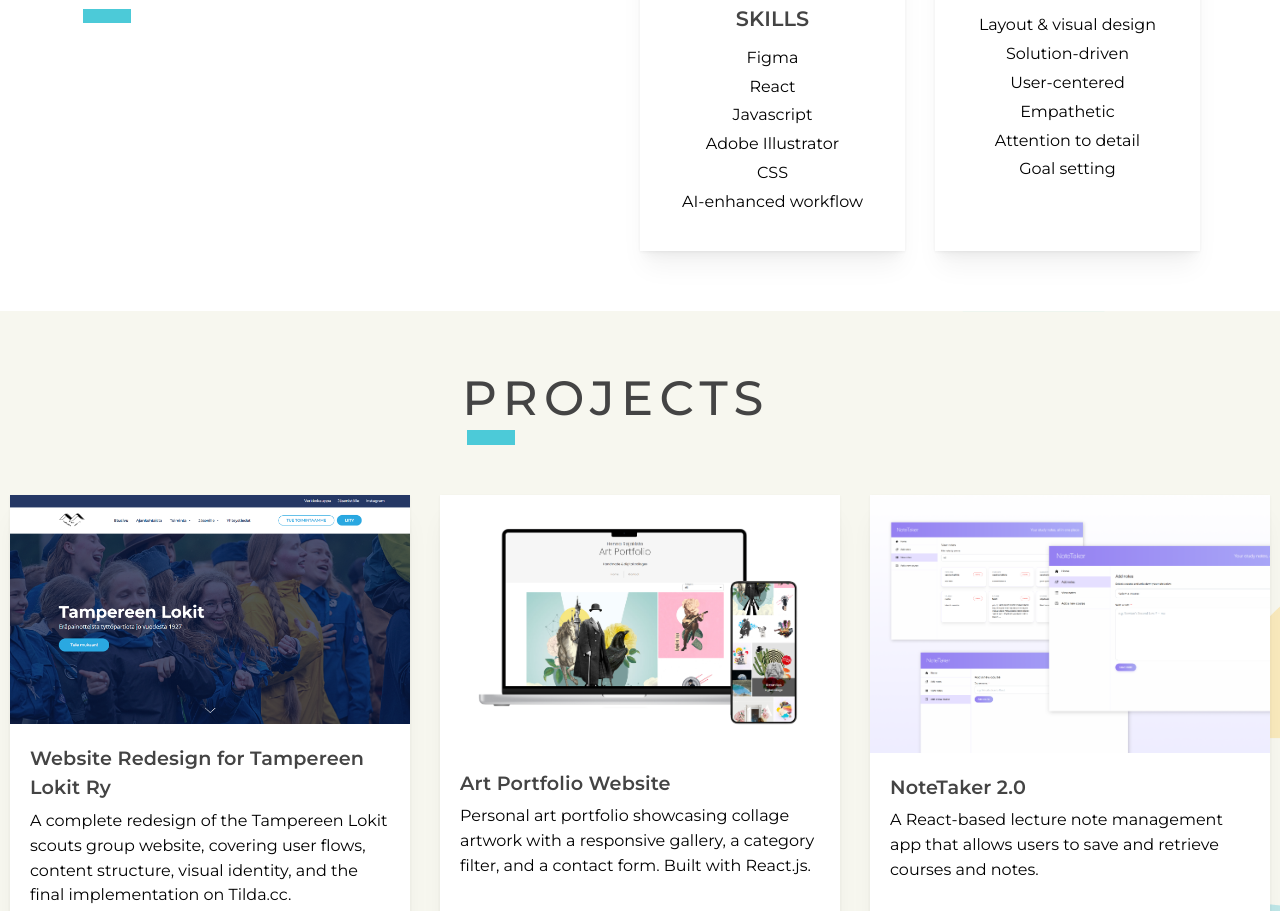
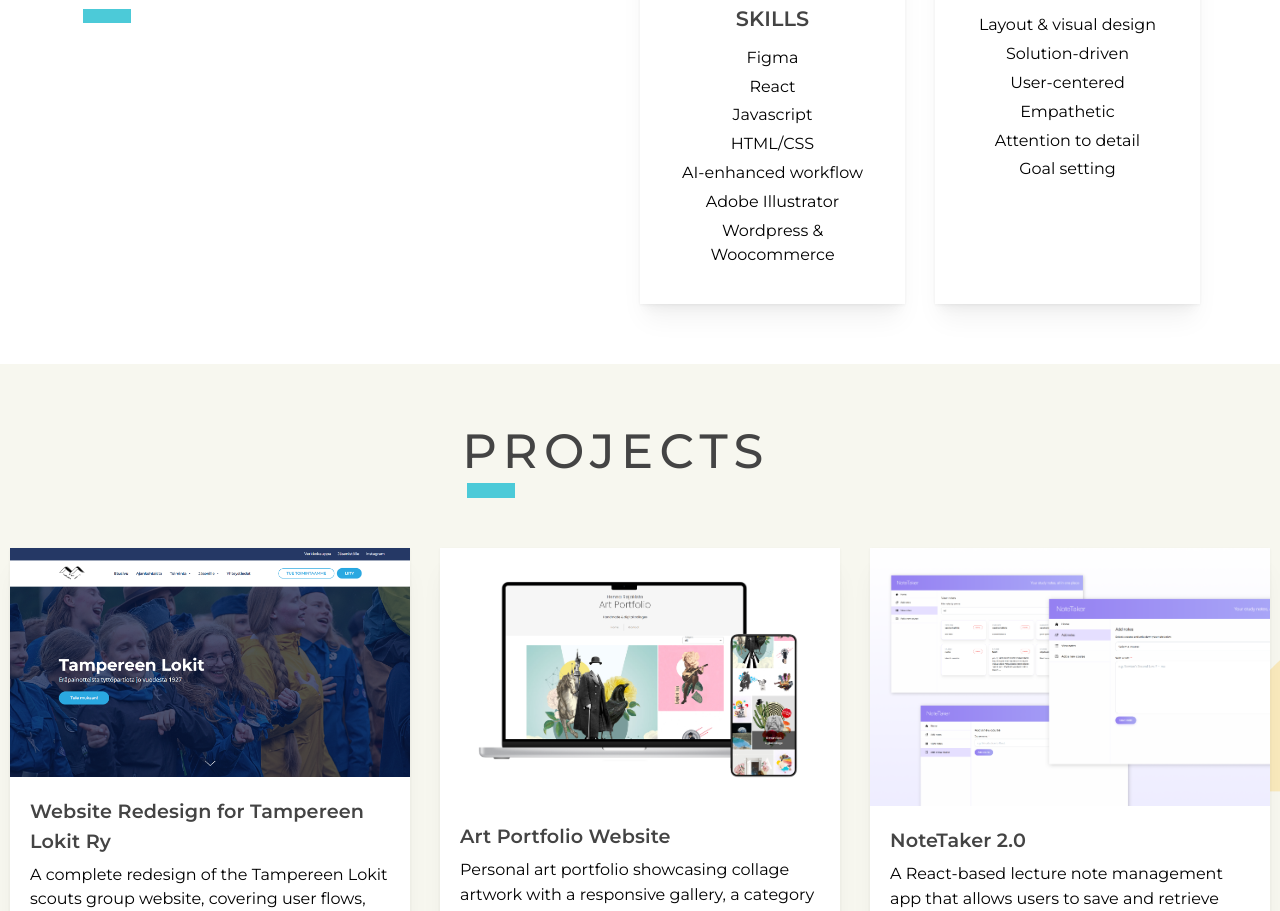
Before and after one commit to hennamarleena/UXUI-portfolio, a React (Vite) app: page / in a window 1280 px wide. Shown: the part 840-1751 px from the top of the page. Built offline with nearby package versions, Linux system fonts and the light colour scheme.

Commit message:
skills osion päivitys

```diff
--- a/src/components/Skills.jsx
+++ b/src/components/Skills.jsx
@@ -15,9 +15,10 @@ export default function Skills() {
               <li>Figma</li>
               <li>React</li>
               <li>Javascript</li>
+              <li>HTML/CSS</li>
+              <li>AI-enhanced workflow</li>
               <li>Adobe Illustrator</li>
-              <li>CSS</li>
-              <li>AI-enhanced workflow</li>
+              <li>Wordpress & Woocommerce</li>
             </ul>
           </Paper>
         </div>
```
